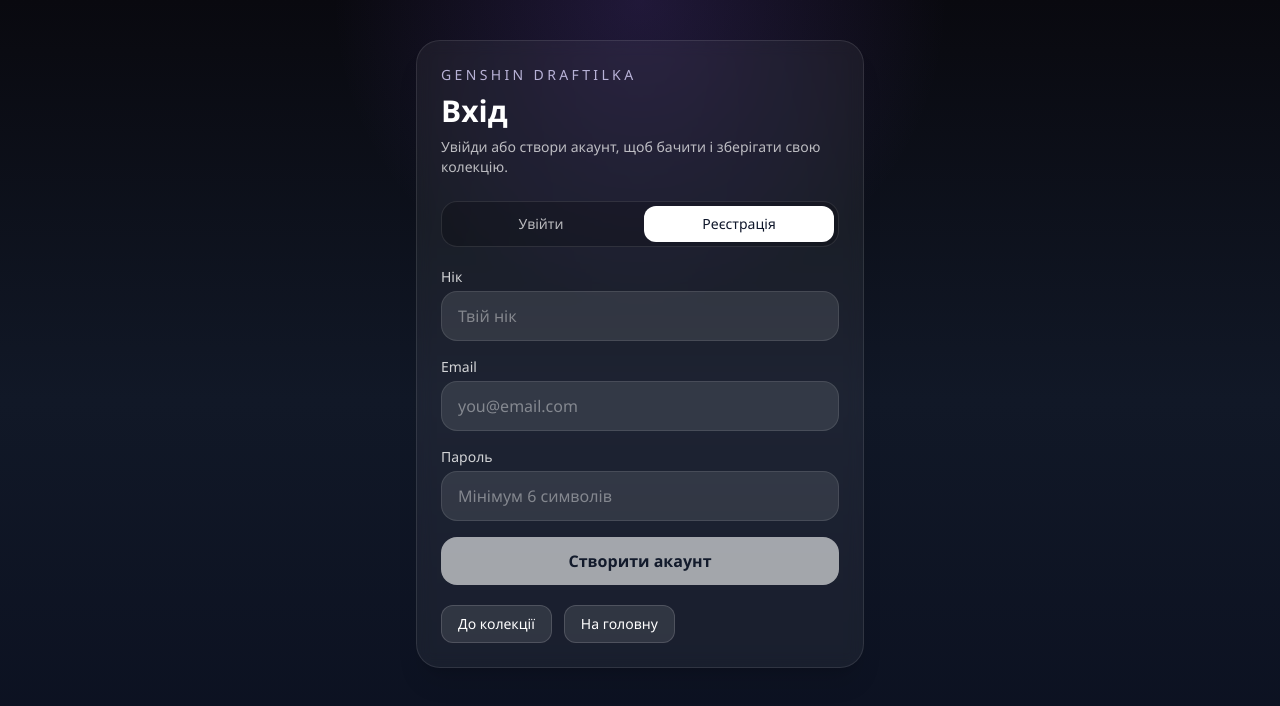
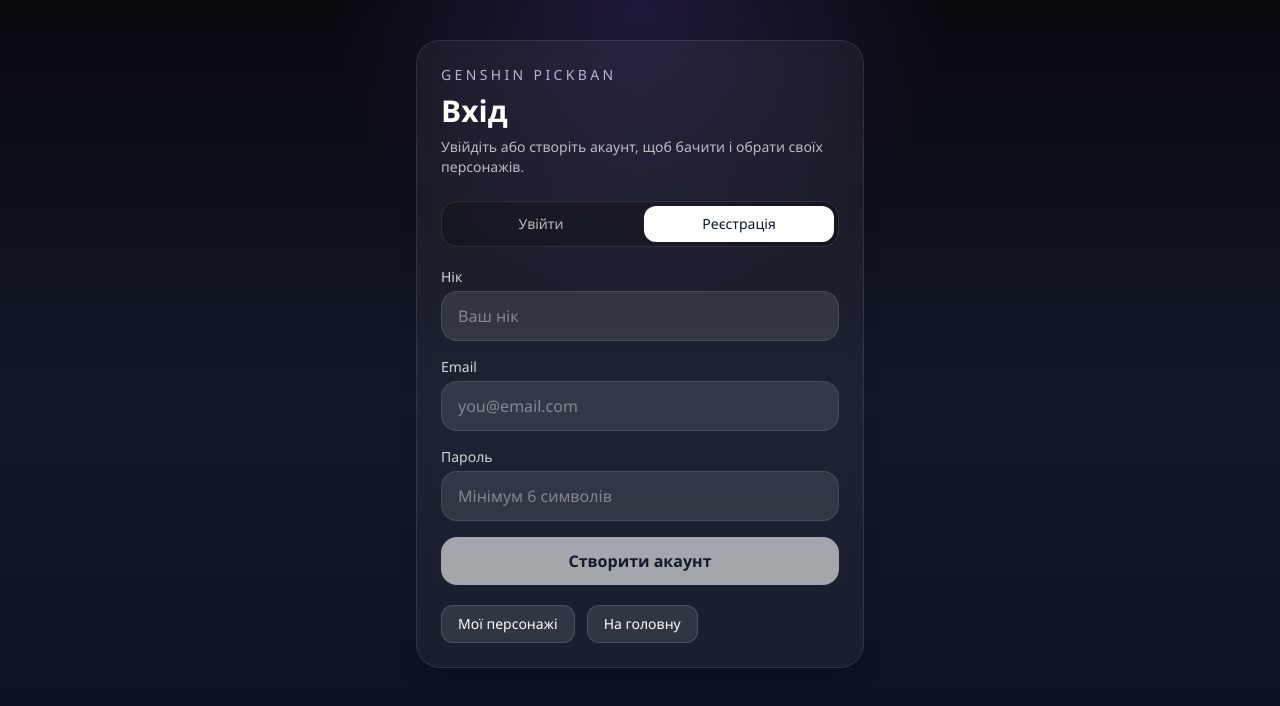
Before and after one commit to vicwinner2442-collab/Genshin-pickban, a Next.js app: page /auth in a window 1280 px wide. Both pictures are taken after a click on the button "Реєстрація". Shown: the top 706 px of the page. Built offline with nearby package versions, Linux system fonts and the light colour scheme; no server answers.

Commit message:
оновлення тексту

```diff
--- a/app/auth/page.tsx
+++ b/app/auth/page.tsx
@@ -131,7 +131,7 @@
     }
 
     setMessage(
-      "Акаунт створено. Якщо ввімкнене підтвердження пошти, перевір email перед входом."
+      "Акаунт створено. Якщо увімкнене підтвердження пошти, перевірте email перед входом."
     );
     setNickname("");
     setLoading(false);
@@ -141,11 +141,11 @@
     <main className="min-h-screen bg-[radial-gradient(circle_at_top,_rgba(139,92,246,0.18),_transparent_30%),linear-gradient(to_bottom,_#09090f,_#111827,_#0b1020)] px-6 py-10 text-white">
       <div className="mx-auto max-w-md rounded-3xl border border-white/10 bg-white/5 p-6 shadow-xl backdrop-blur">
         <p className="text-sm uppercase tracking-[0.24em] text-violet-200/80">
-          Genshin Draftilka
+          Genshin Pickban
         </p>
         <h1 className="mt-2 text-3xl font-bold">Вхід</h1>
         <p className="mt-2 text-sm text-white/70">
-          Увійди або створи акаунт, щоб бачити і зберігати свою колекцію.
+          Увійдіть або створіть акаунт, щоб бачити і обрати своїх персонажів.
         </p>
 
         <div className="mt-6 grid grid-cols-2 gap-2 rounded-2xl border border-white/10 bg-black/20 p-1">
@@ -177,7 +177,7 @@
                 type="text"
                 value={nickname}
                 onChange={(e) => setNickname(e.target.value)}
-                placeholder="Твій нік"
+                placeholder="Ваш нік"
                 className="w-full rounded-2xl border border-white/10 bg-white/10 px-4 py-3 text-white outline-none placeholder:text-white/40 focus:border-violet-300/40"
                 minLength={3}
                 maxLength={24}
@@ -237,7 +237,7 @@
             href="/collection"
             className="rounded-xl border border-white/15 bg-white/10 px-4 py-2 hover:bg-white/15"
           >
-            До колекції
+            Мої персонажі
           </Link>
           <Link
             href="/"
```
